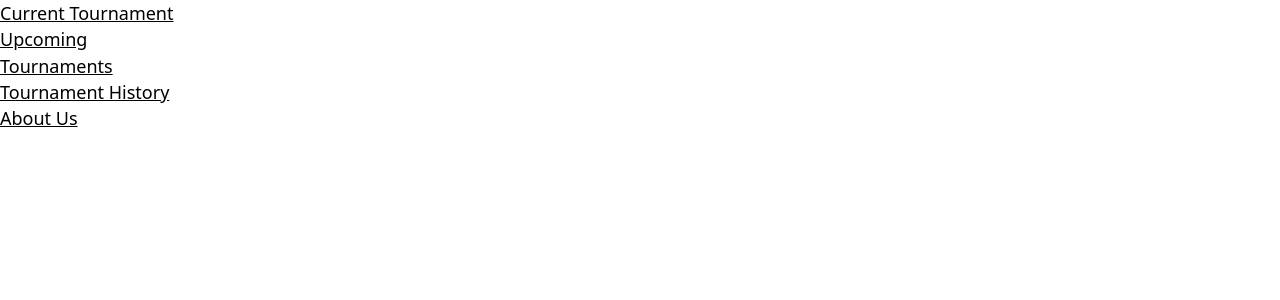
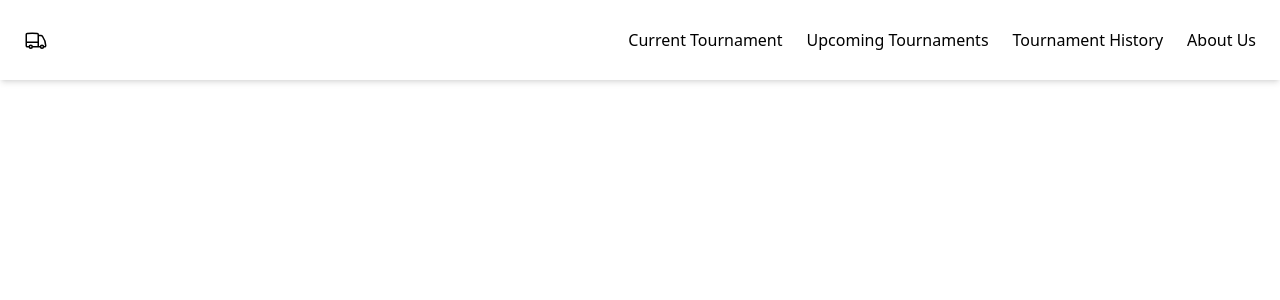
Before and after one commit to mullinsel/MHKChess, a Svelte app: page / in a window 1280 px wide. Shown: the top 300 px of the page. Built offline with nearby package versions, Linux system fonts and the light colour scheme.

Commit message:
add nav component

```diff
--- a/src/layout/Nav.svelte
+++ b/src/layout/Nav.svelte
@@ -1,39 +1,18 @@
-<nav>
-    <ul class="list-none m-0">
+<script>
+    import TempLogo from './TempLogo.svelte'
+</script>
+<nav class="shadow-md h-20">
+    <div class="pl-6 pr-6 flex flex-row items-center h-full">
+        <a href="/" class="button">
+            <TempLogo/>
+        </a>
+        <ul class="list-none ml-auto flex flex-row gap-6">
             <li><a href="#/currentTournament" class="button">Current Tournament</a></li>
             <li>
-            <a href="#/upcomingTournaments" class="button" style="display:inline;"
-                >Upcoming Tournaments</a
-            >
+                <a href="#/upcomingTournaments" class="button">Upcoming Tournaments</a>
             </li>
             <li><a href="#/tournamentHistory" class="button">Tournament History</a></li>
             <li><a href="#/aboutUs" class="button">About Us</a></li>
         </ul>
+    </div>
 </nav>
-
-<style>
-    a.button {
-        -webkit-appearance: button;
-        -moz-appearance: button;
-        appearance: button;
-        height: 10px;
-        width: 200px;
-        font-size: 18px;
-        text-decoration: none;
-        color: initial;
-    }
-    a:link {
-        color: black;
-        background-color: transparent;
-        text-decoration: underline;
-    }
-    a:visited {
-        color: black;
-        background-color: transparent;
-        text-decoration: underline;
-    }
-    a:active {
-        color: black;
-        background-color: transparent;
-    }
-</style>
--- /dev/null
+++ b/src/layout/TempLogo.svelte
@@ -0,0 +1,3 @@
+<svg xmlns="http://www.w3.org/2000/svg" fill="none" viewBox="0 0 24 24" stroke-width="1.5" stroke="currentColor" class="w-6 h-6">
+  <path stroke-linecap="round" stroke-linejoin="round" d="M8.25 18.75a1.5 1.5 0 01-3 0m3 0a1.5 1.5 0 00-3 0m3 0h6m-9 0H3.375a1.125 1.125 0 01-1.125-1.125V14.25m17.25 4.5a1.5 1.5 0 01-3 0m3 0a1.5 1.5 0 00-3 0m3 0h1.125c.621 0 1.129-.504 1.09-1.124a17.902 17.902 0 00-3.213-9.193 2.056 2.056 0 00-1.58-.86H14.25M16.5 18.75h-2.25m0-11.177v-.958c0-.568-.422-1.048-.987-1.106a48.554 48.554 0 00-10.026 0 1.106 1.106 0 00-.987 1.106v7.635m12-6.677v6.677m0 4.5v-4.5m0 0h-12" />
+</svg>
```
Lines whose indentation alone changed are shown as unchanged.
